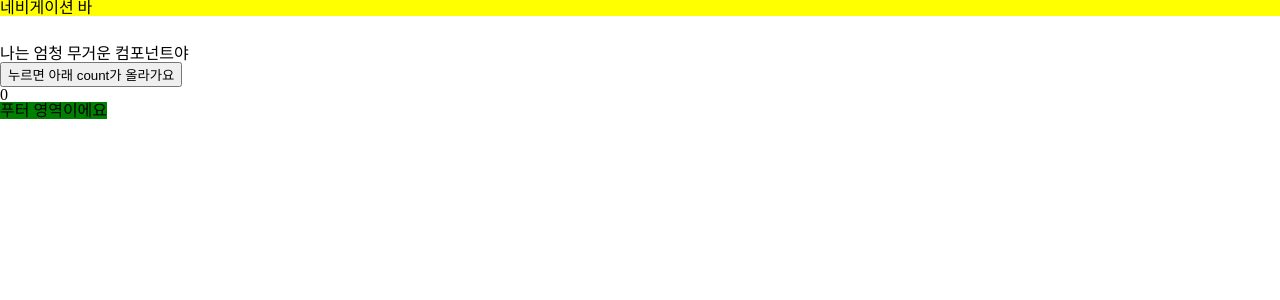
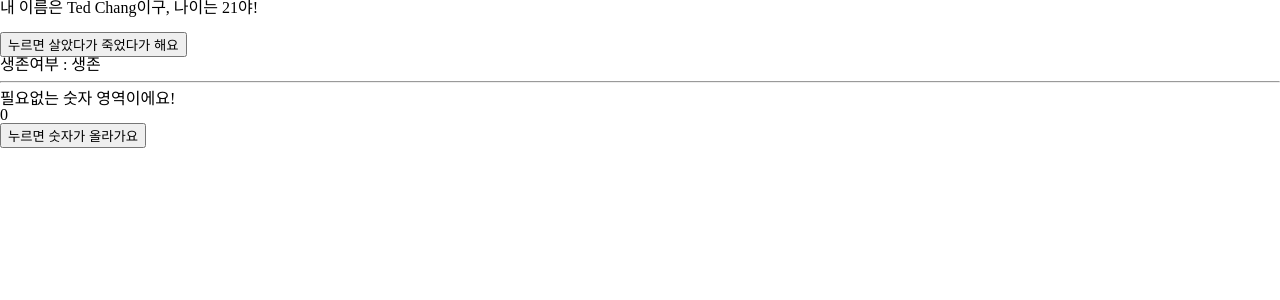
Before and after one commit to 9mean2/React_Week_2, a React (Create React App) app: page / in a window 1280 px wide. Shown: the top 300 px of the page. Built offline with nearby package versions, Linux system fonts and the light colour scheme.

Commit message:
feat: 07. React Hooks - useMemo 사용2

```diff
--- a/src/App.jsx
+++ b/src/App.jsx
@@ -5,23 +5,7 @@
 function App() {
   return (
     <>
-      <nav
-        style={{
-          backgroundColor: "yellow",
-          marginBottom: "30px",
-        }}
-      >
-        네비게이션 바
-      </nav>
       <HavyComponents />
-      <footers
-        style={{
-          backgroundColor: "green",
-        }}
-        ssss
-      >
-        푸터 영역이에요
-      </footers>
     </>
   );
 }
--- a/src/components/HavyComponents.jsx
+++ b/src/components/HavyComponents.jsx
@@ -1,29 +1,52 @@
-import React, { useState, useMemo } from "react";
+import React, { useEffect, useMemo, useState } from "react";
 
-function HavyComponents() {
-  const [count, setCount] = useState(0);
+function ObjectComponent() {
+  const [isAlive, setIsAlive] = useState(true);
+  const [uselessCount, setUselessCount] = useState(0);
 
-  const heavyWork = () => {
-    for (let i = 0; i < 1000000000; i++) {}
-    return 100;
-  };
+  const me = useMemo(() => {
+    return {
+      name: "Ted Chang",
+      age: 21,
+      isAlive: isAlive ? "생존" : "사망",
+    };
+  }, [isAlive]);
 
-  const value = useMemo(() => heavyWork(), []);
-  console.log(`value는 ${value}입니다`);
+  useEffect(() => {
+    console.log("생존여부가 바뀔 때만 호출해주세요!");
+  }, [me]);
 
   return (
     <>
-      <p>나는 엄청 무거운 컴포넌트야</p>
+      <div>
+        내 이름은 {me.name}이구, 나이는 {me.age}야!
+      </div>
+      <br />
+      <div>
+        <button
+          onClick={() => {
+            setIsAlive(!isAlive);
+          }}
+        >
+          누르면 살았다가 죽었다가 해요
+        </button>
+        <br />
+        생존여부 : {me.isAlive}
+      </div>
+      <hr />
+      필요없는 숫자 영역이에요!
+      <br />
+      {uselessCount}
+      <br />
       <button
         onClick={() => {
-          setCount(count + 1);
+          setUselessCount(uselessCount + 1);
         }}
       >
-        누르면 아래 count가 올라가요
+        누르면 숫자가 올라가요
       </button>
-      <br />
-      {count} <br />
     </>
   );
 }
-export default HavyComponents;
+
+export default ObjectComponent;
```
